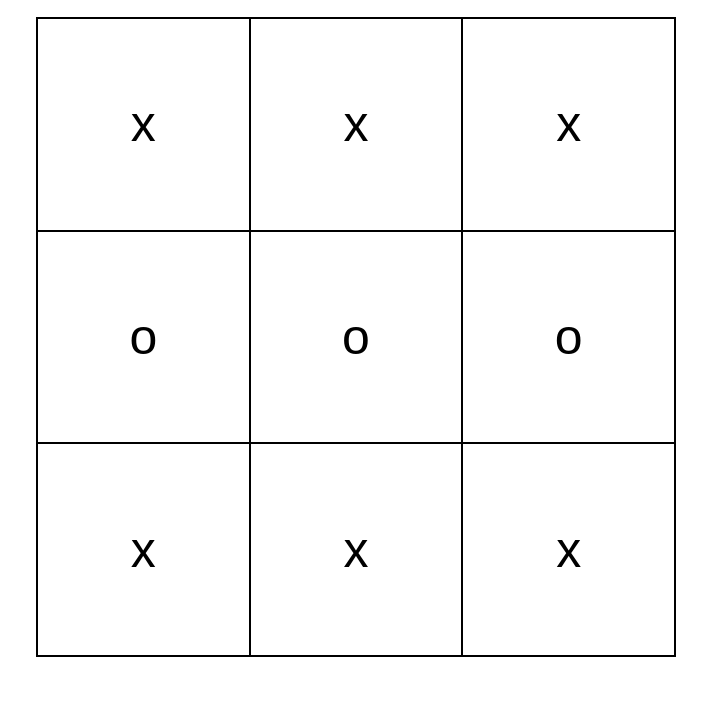
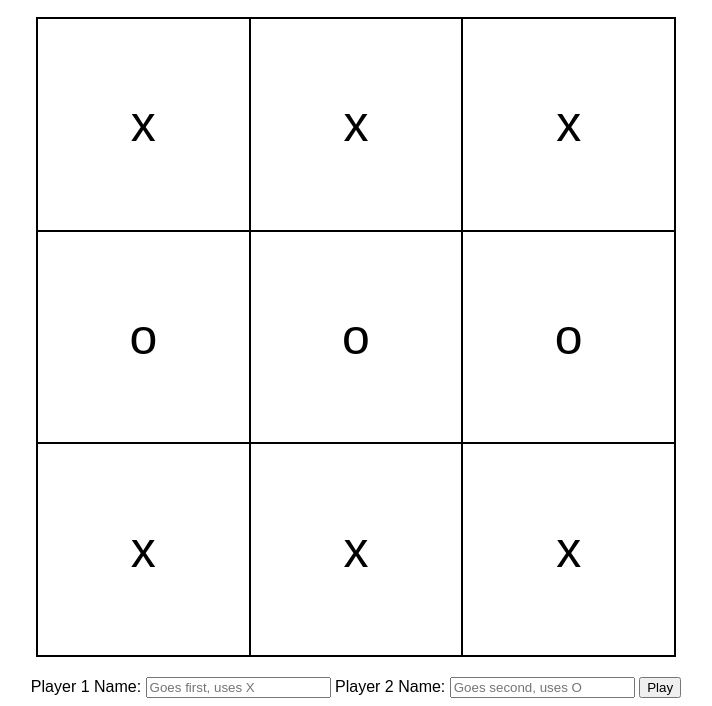
Before and after one commit to wazzupope/tictactoe, a website: page index.html in a window 1280 px wide. Shown: the part 111-817 px from the top of the page, without its empty margins (284-996 px from the left). Drawn offline with Linux system fonts and the light colour scheme.

Commit message:
add modal for left side for player name input

```diff
--- a/index.html
+++ b/index.html
@@ -30,6 +30,19 @@
       </tr>
     </table>
   </section>
+  <aside id="modal">
+    <div>
+      <h2 id="modal-header"></h2>
+      <p id="modal-text"></p>
+    </div>
+    <form action="fake.com/path" method="post">
+      <label for="player1">Player 1 Name:</label>
+      <input type="text" id="player1" placeholder="Goes first, uses X">
+      <label for="player2">Player 2 Name:</label>
+      <input type="text" id="player2" placeholder="Goes second, uses O">
+      <button type="submit">Play</button>
+    </form>
+  </aside>
   <script src="scripts.js"></script>
 </body>
 </html>
```
